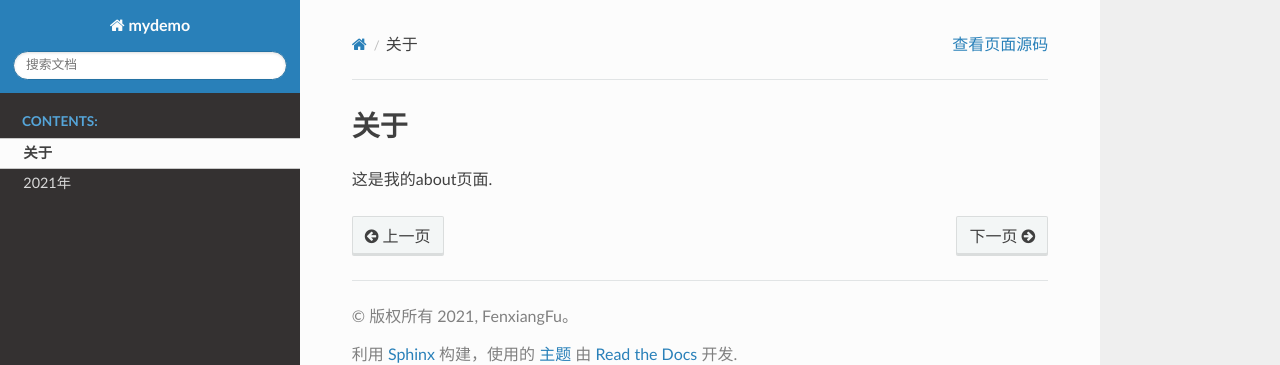
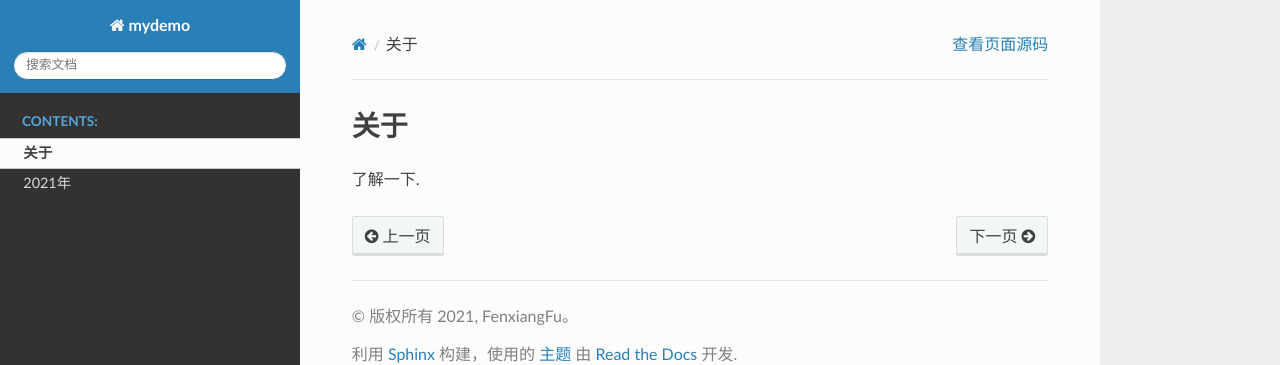
Before and after one commit to fufenxiang/readthedocs-master, a Sphinx documentation site: the page built from source/about.rst, in a window 1280 px wide. Shown: the top 365 px of the page. Built offline with Sphinx 7.4.7 and the Read the Docs theme 2.0.0, drawn with Linux system fonts in a browser that asks for light colours; pages that are not in the unit, such as notebooks, are missing from menus.

Commit message:
Modify test
Signed-off-by: fufenxiang <fufenxiang@eswin.com>

```diff
--- a/source/about.rst
+++ b/source/about.rst
@@ -1,4 +1,4 @@
 关于
 =================
 
-这是我的about页面.
+了解一下.
```
Also changed, not shown: .readthedocs.yaml.
